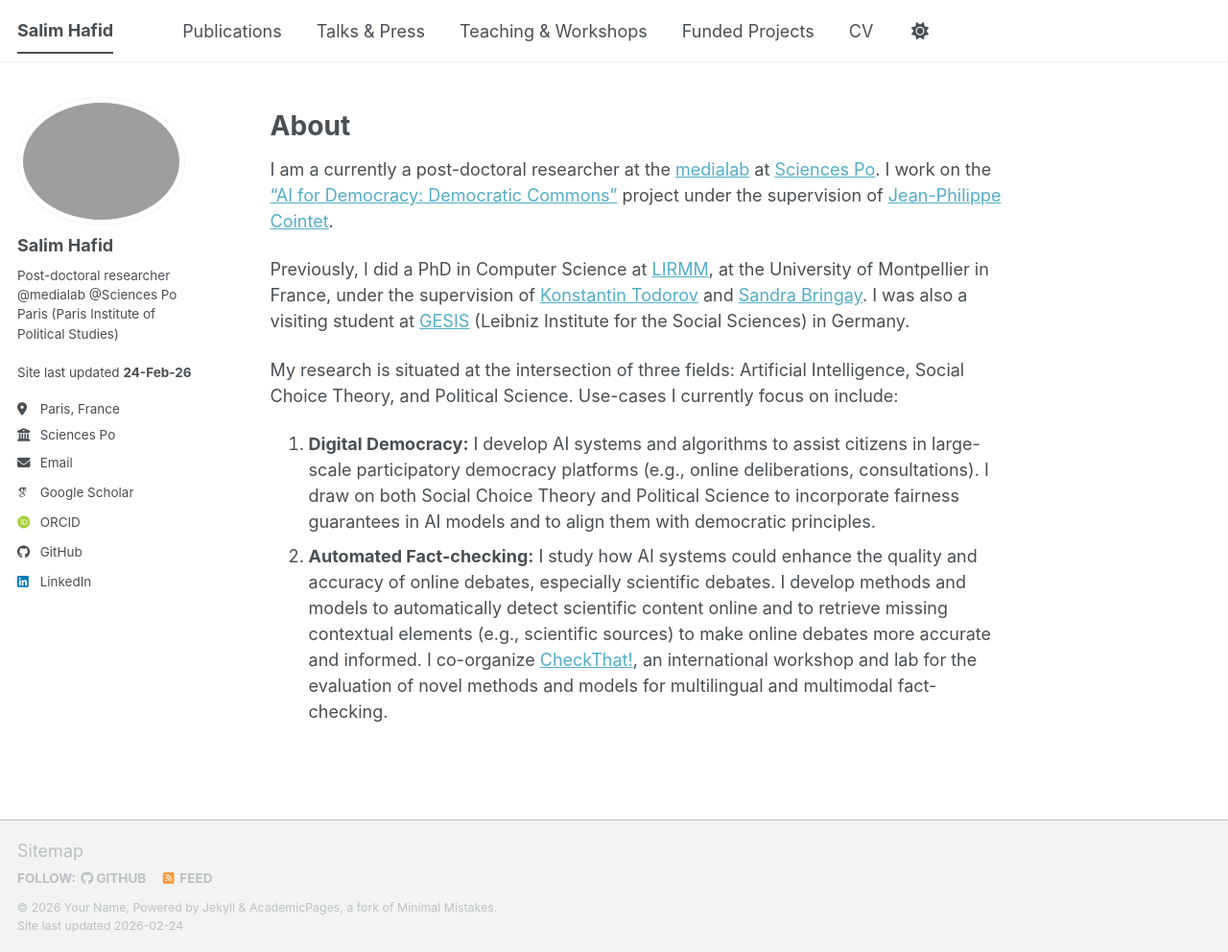
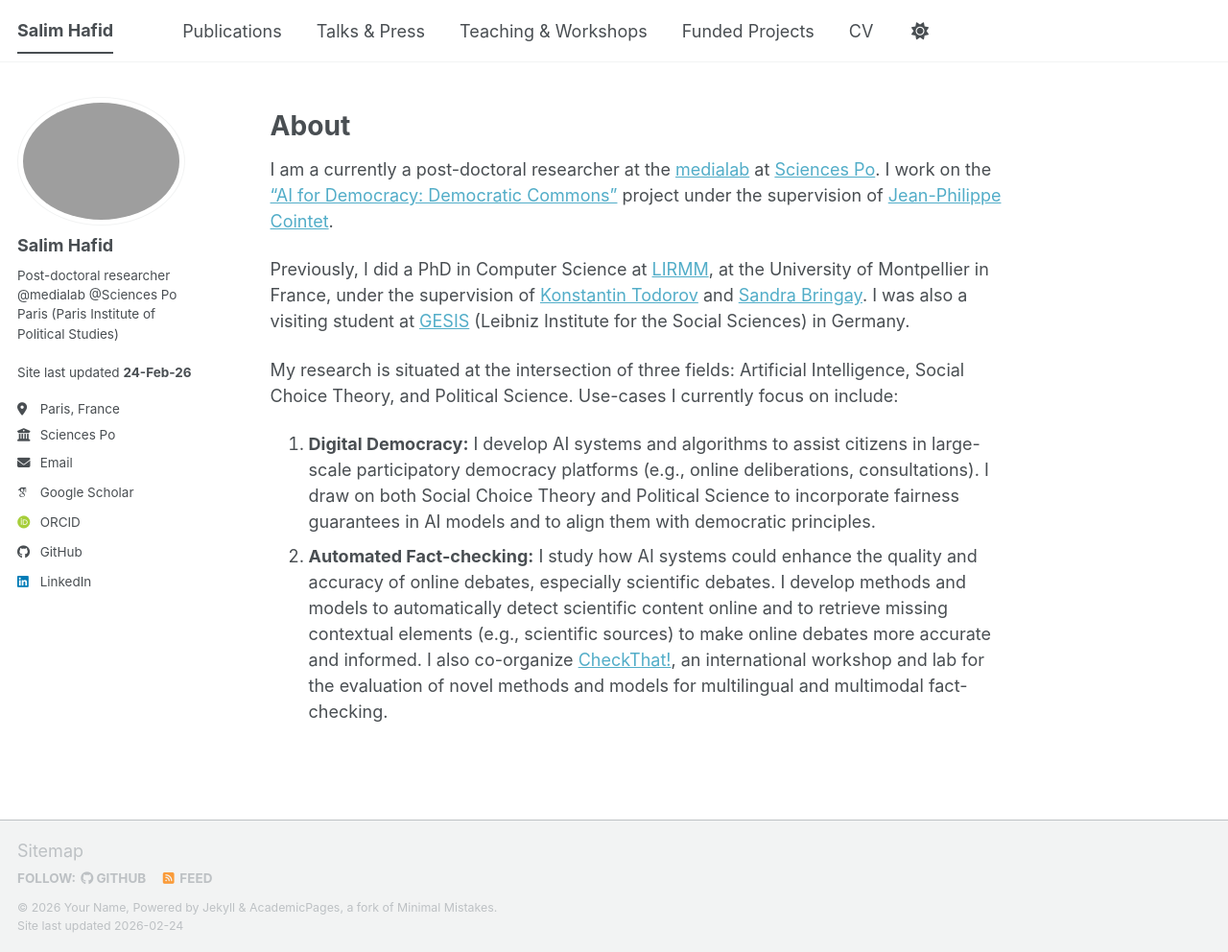
Before and after one commit to salim-hafid/salim-hafid.github.io, a Jekyll site: the page built from _pages/about.md, in a window 1280 px wide and 992 px high. Shown: the whole window at 96% size. Built offline with Jekyll 4.4.1, drawn with Linux system fonts in a browser that asks for light colours; some web fonts are replaced; a script bundle is joined from its source files by our own code; library files that are not in the unit come from our copies.

Commit message:
Update description of Automated Fact-checking

```diff
--- a/_pages/about.md
+++ b/_pages/about.md
@@ -14,4 +14,4 @@
 
 My research is situated at the intersection of three fields: Artificial Intelligence, Social Choice Theory, and Political Science. Use-cases I currently focus on include:
 1. **Digital Democracy:** I develop AI systems and algorithms to assist citizens in large-scale participatory democracy platforms (e.g., online deliberations, consultations). I draw on both Social Choice Theory and Political Science to incorporate fairness guarantees in AI models and to align them with democratic principles.
-2. **Automated Fact-checking:** I study how AI systems could enhance the quality and accuracy of online debates, especially scientific debates. I develop methods and models to automatically detect scientific content online and to retrieve missing contextual elements (e.g., scientific sources) to make online debates more accurate and informed. I co-organize [CheckThat!](https://checkthat.gitlab.io/clef2026/), an international workshop and lab for the evaluation of novel methods and models for multilingual and multimodal fact-checking.
+2. **Automated Fact-checking:** I study how AI systems could enhance the quality and accuracy of online debates, especially scientific debates. I develop methods and models to automatically detect scientific content online and to retrieve missing contextual elements (e.g., scientific sources) to make online debates more accurate and informed. I also co-organize [CheckThat!](https://checkthat.gitlab.io/clef2026/), an international workshop and lab for the evaluation of novel methods and models for multilingual and multimodal fact-checking.
```
